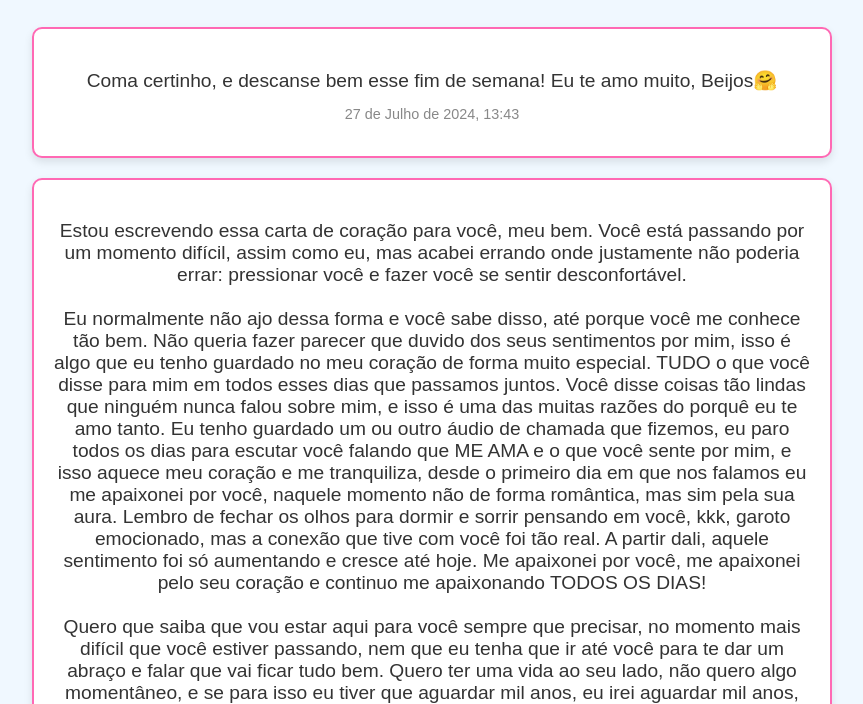
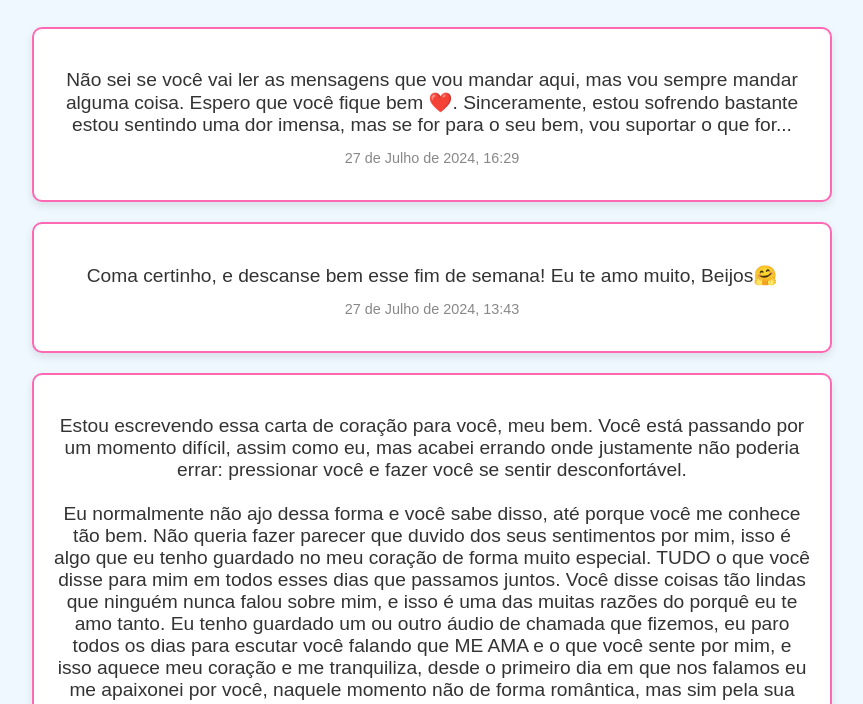
Before and after one commit to rafaeel1406/messages-for-my-dear, a website with bundled scripts: page index.html in a window 1280 px wide. Shown: the part 82-786 px from the top of the page, without its empty margins (208-1071 px from the left). Built offline with nearby package versions, Linux system fonts and the light colour scheme.

Commit message:
nova mensagem

```diff
--- a/index.html
+++ b/index.html
@@ -12,6 +12,13 @@
 <body>
     <div class="container">
         <h1>Mensagens para o MEU BEM 💖</h1>
+        <div class="card">
+            <p class="message">Não sei se você vai ler as mensagens que vou mandar aqui, mas vou sempre mandar alguma
+                coisa. Espero que você fique bem ❤️. Sinceramente, estou sofrendo bastante estou sentindo uma dor
+                imensa, mas se for para o seu bem, vou
+                suportar o que for...</p>
+            <p class="datetime">27 de Julho de 2024, 16:29</p>
+        </div>
         <div class="card">
             <p class="message">Coma certinho, e descanse bem esse fim de semana! Eu te amo muito, Beijos🤗</p>
             <p class="datetime">27 de Julho de 2024, 13:43</p>
```
